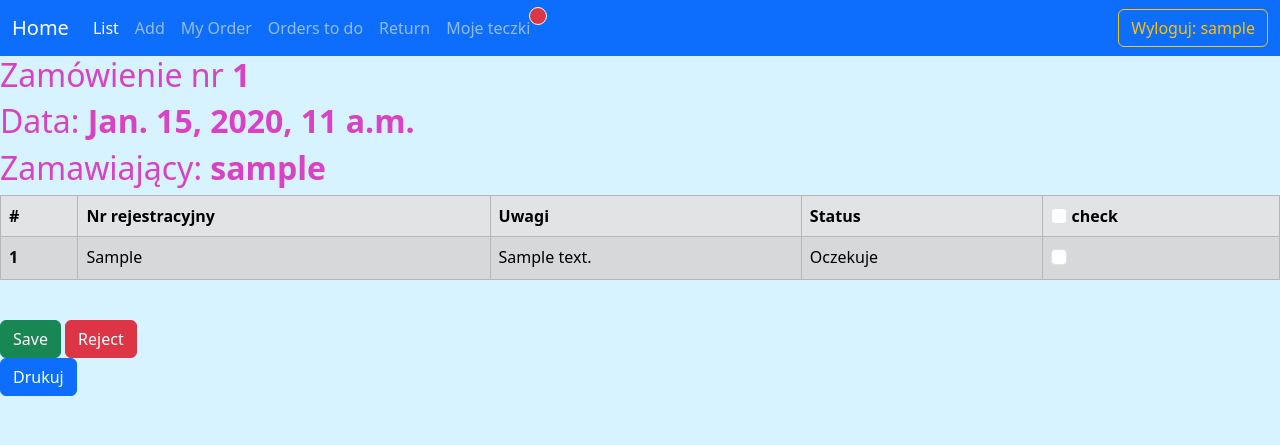
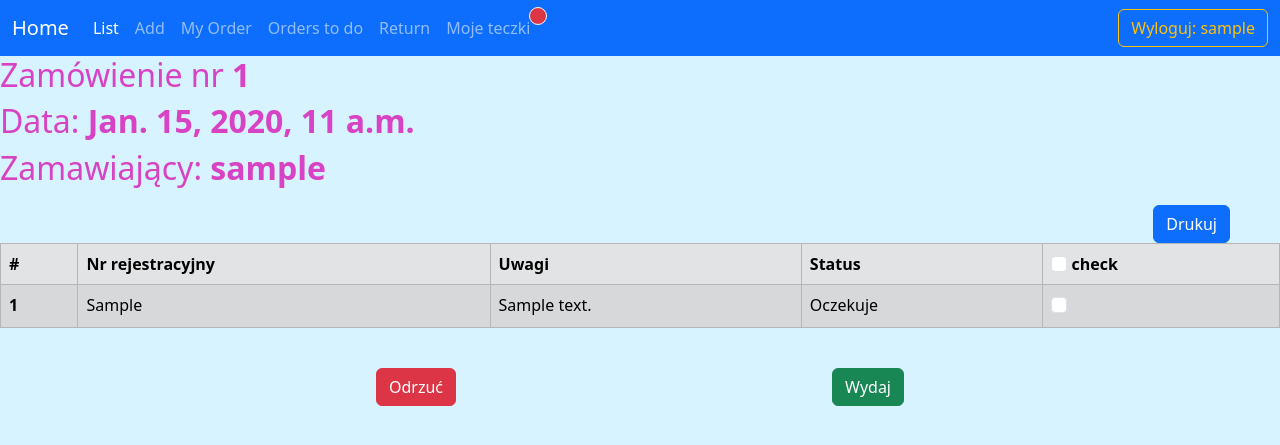
Before and after one commit to Martini310/Archeo-3, a Django app: page /files/order_details/1/ in a window 1280 px wide. Shown: the top 445 px of the page. Run offline with Django 4.2, Linux system fonts and the light colour scheme; a user stored in the database is signed in; tables that the repository leaves empty hold one stand-in row (values such as "Sample post").

Commit message:
style(order_detail): Change arrengement of buttons in order_details template

```diff
--- a/files/static/files/style.css
+++ b/files/static/files/style.css
@@ -7,12 +7,14 @@
       visibility: visible;
     }
     .btn-success, .btn-success * {
-        visibility: hidden;
+      visibility: hidden;
     }
     .btn-danger, .btn-danger * {
-        visibility: hidden;
+      visibility: hidden;
     }
-
+    .btn-primary, .btn-primary * {
+      visibility: hidden;
+    }
     th:nth-child(1n+4), td:nth-child(1n+4) {
       display: none;
       visibility: hidden;
--- a/files/templates/files/order_detail.html
+++ b/files/templates/files/order_detail.html
@@ -8,6 +8,8 @@
     <h2>Data: <strong>{{ order.order_date }}</strong></h2>
     <h2>Zamawiający: <strong>{{ order.orderer }}</strong></h2>
 
+    <button class="btn btn-primary right-button" style="margin-right: 50px;" onclick="window.print()">Drukuj</button>
+    <br>
     <form action="" method="post">
         {% csrf_token %}
 
@@ -47,13 +49,12 @@
         </table>
 
         <br/>
-        <button class="btn btn-success" name='save' type="submit">Save</button>
-        <button class="btn btn-danger" name='reject' type="submit">Reject</button>
+        <div class="d-flex justify-content-evenly">
+            <button class="btn btn-danger" name='reject' type="submit">Odrzuć</button>
+            <button class="btn btn-success" name='save' type="submit">Wydaj</button>
+        </div>
     </form>
 </div>
-
-<button class="btn btn-primary" onclick="window.print()">Drukuj</button>
-
 
 <script>
     function selectAll(checkBox) {
--- a/files/views.py
+++ b/files/views.py
@@ -132,16 +132,19 @@ def order_details(request, pk):
     if request.method == "POST":
         # List of ids from vehicles with checked checkboxes
         id_list = request.POST.getlist('boxes')
-        if 'save' in request.POST:
-            for input_id in id_list:
-                Vehicle.objects.filter(pk=int(input_id)).update(status='o', transfer_date=timezone.now())
-        elif 'reject' in request.POST:
-            for input_id in id_list:
-                Vehicle.objects.filter(pk=int(input_id)).update(status='e')
+        if id_list:
+            if 'save' in request.POST:
+                for input_id in id_list:
+                    Vehicle.objects.filter(pk=int(input_id)).update(status='o', transfer_date=timezone.now())
+            elif 'reject' in request.POST:
+                for input_id in id_list:
+                    Vehicle.objects.filter(pk=int(input_id)).update(status='e')
 
-        messages.success(request, ("Zmiany w zamówieniu zostały zapisane prawidłowo."))
-        return redirect('files:list')
-
+            messages.success(request, ("Zmiany w zamówieniu zostały zapisane prawidłowo."))
+            return redirect('files:list')
+        else:
+            messages.error(request,'Proszę zaznaczyć przynajmniej 1 pozycję')
+            return render(request, 'files/order_detail.html', context={'order': order, 'statuses': statuses})
     else:
         return render(request, 'files/order_detail.html', context={'order': order, 'statuses': statuses})
 
```
